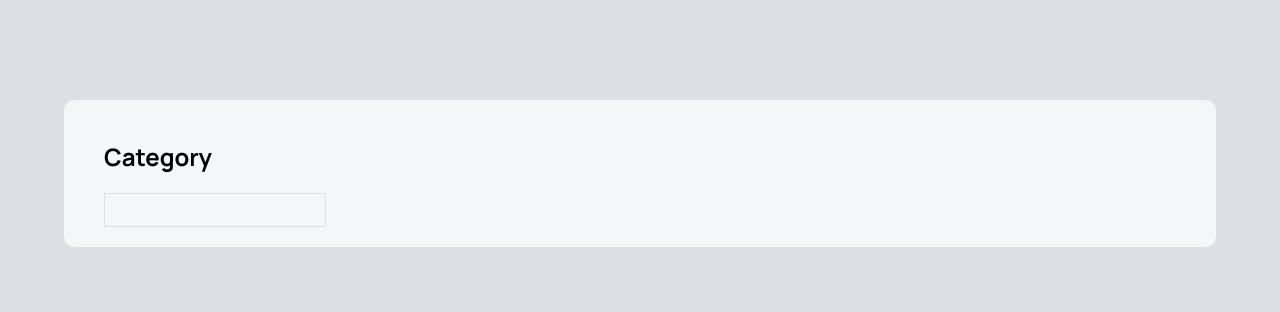
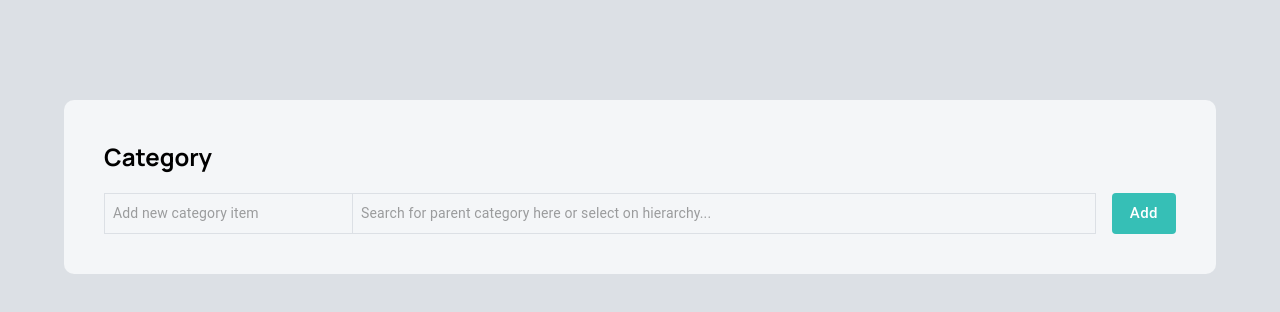
Before and after one commit to cadicc/subCategory, a React (Create React App) app: page / in a window 1280 px wide. Shown: the top 312 px of the page. Built offline with nearby package versions, Linux system fonts and the light colour scheme.

Commit message:
Create UI search Category

```diff
--- a/src/components/Category/index.jsx
+++ b/src/components/Category/index.jsx
@@ -1,7 +1,7 @@
 import React from "react";
 import { useStyles } from "./style.ts";
 import Grid2 from "@mui/material/Unstable_Grid2/Grid2.js";
-import { Input } from "@mui/material";
+import SearchCategory from "../SearchCategory/index.tsx";
 
 const Category = () => {
   const { classes } = useStyles();
@@ -9,7 +9,9 @@ const Category = () => {
     <Grid2 className={classes.categoryContainer}>
       <div className={classes.categoryBox}>
         <h2>Category</h2>
-        <Input disableUnderline={true} className={classes.search} />
+        <div>
+          <SearchCategory />
+        </div>
       </div>
     </Grid2>
   );
--- a/src/components/Category/style.ts
+++ b/src/components/Category/style.ts
@@ -1,6 +1,6 @@
 import { makeStyles } from "tss-react/mui";
 
-export const useStyles = makeStyles()((theme) => {
+export const useStyles = makeStyles()(() => {
   return {
     categoryContainer: {
       height: "100%",
@@ -14,6 +14,8 @@ export const useStyles = makeStyles()((theme) => {
     },
     search: {
       border: "1px solid #DCE0E5",
+      padding: "5px 8px",
+      fontSize: 14,
     },
   };
 });
--- /dev/null
+++ b/src/components/SearchCategory/index.tsx
@@ -0,0 +1,35 @@
+import React from "react";
+import { useStyles } from "./style.ts";
+import Grid2 from "@mui/material/Unstable_Grid2/Grid2";
+import { Button, Input } from "@mui/material";
+
+const SearchCategory = () => {
+  const { classes, cx } = useStyles();
+  return (
+    <Grid2>
+      <div className={classes.searchLine}>
+        <div className={classes.searchCategory}>
+          <Input
+            disableUnderline={true}
+            className={cx(
+              classes.search,
+              classes.searchNewCategory,
+              classes.noBorderRight
+            )}
+            placeholder="Add new category item"
+          />
+          <Input
+            disableUnderline={true}
+            className={cx(classes.search, classes.searchParentCategory)}
+            placeholder="Search for parent category here or select on hierarchy..."
+          />
+        </div>
+        <Button className={classes.addButton} size="large">
+          Add
+        </Button>
+      </div>
+    </Grid2>
+  );
+};
+
+export default SearchCategory;
--- /dev/null
+++ b/src/components/SearchCategory/style.ts
@@ -0,0 +1,39 @@
+import { makeStyles } from "tss-react/mui";
+
+export const useStyles = makeStyles()((theme) => {
+  return {
+    search: {
+      border: "1px solid #DCE0E5",
+      padding: "5px 8px",
+      fontSize: 14,
+    },
+    searchLine: {
+      display: "flex",
+      width: "100%",
+      justifyContent: "space-between",
+      marginBottom: 20,
+    },
+    searchCategory: {
+      width: "calc(100% - 80px)",
+    },
+    searchNewCategory: {
+      width: "25%",
+    },
+    noBorderRight: {
+      borderRight: 0,
+    },
+    searchParentCategory: {
+      width: "75%",
+    },
+    addButton: {
+      backgroundColor: "#36BFB6",
+      fontSize: 15,
+      color: "#FFFFFF",
+      textTransform: "capitalize",
+      padding: "0px 18px",
+      "&:hover": {
+        backgroundColor: "#28817b",
+      },
+    },
+  };
+});
--- a/src/components/layout/style.ts
+++ b/src/components/layout/style.ts
@@ -1,6 +1,6 @@
 import { makeStyles } from "tss-react/mui";
 
-export const useStyles = makeStyles()((theme) => {
+export const useStyles = makeStyles()(() => {
   return {
     backgroundGrey: {
       backgroundColor: "#DCE0E5",
```
